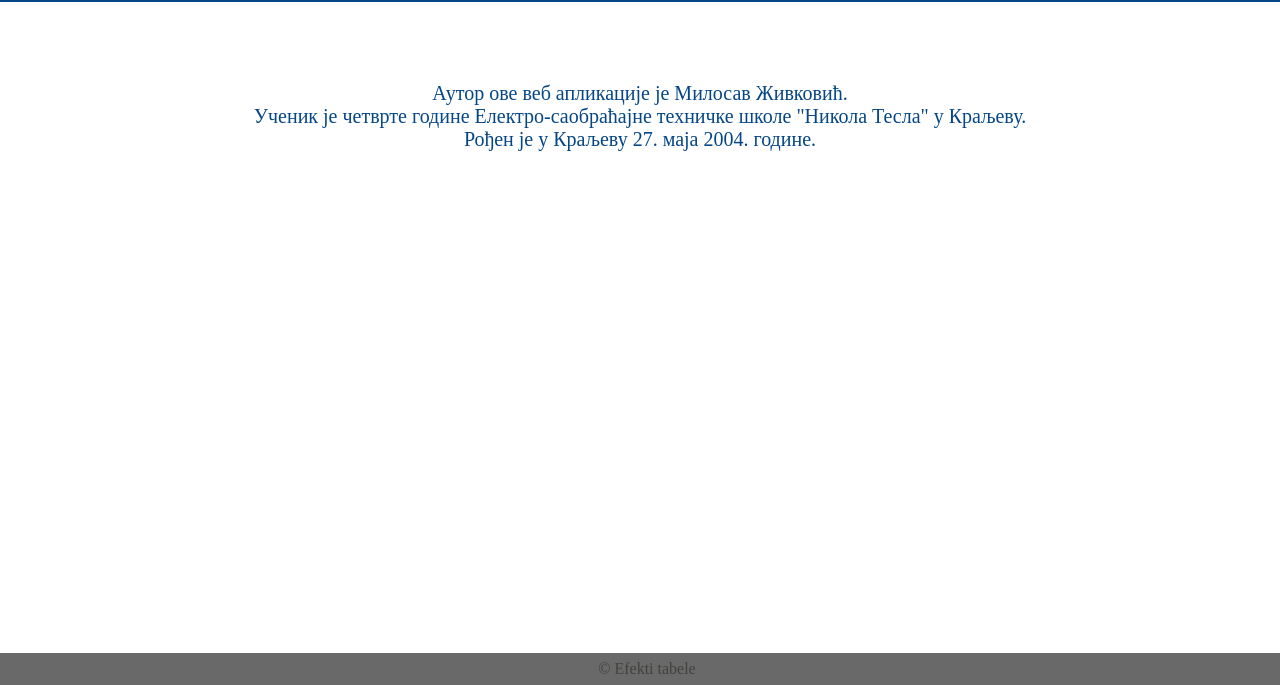
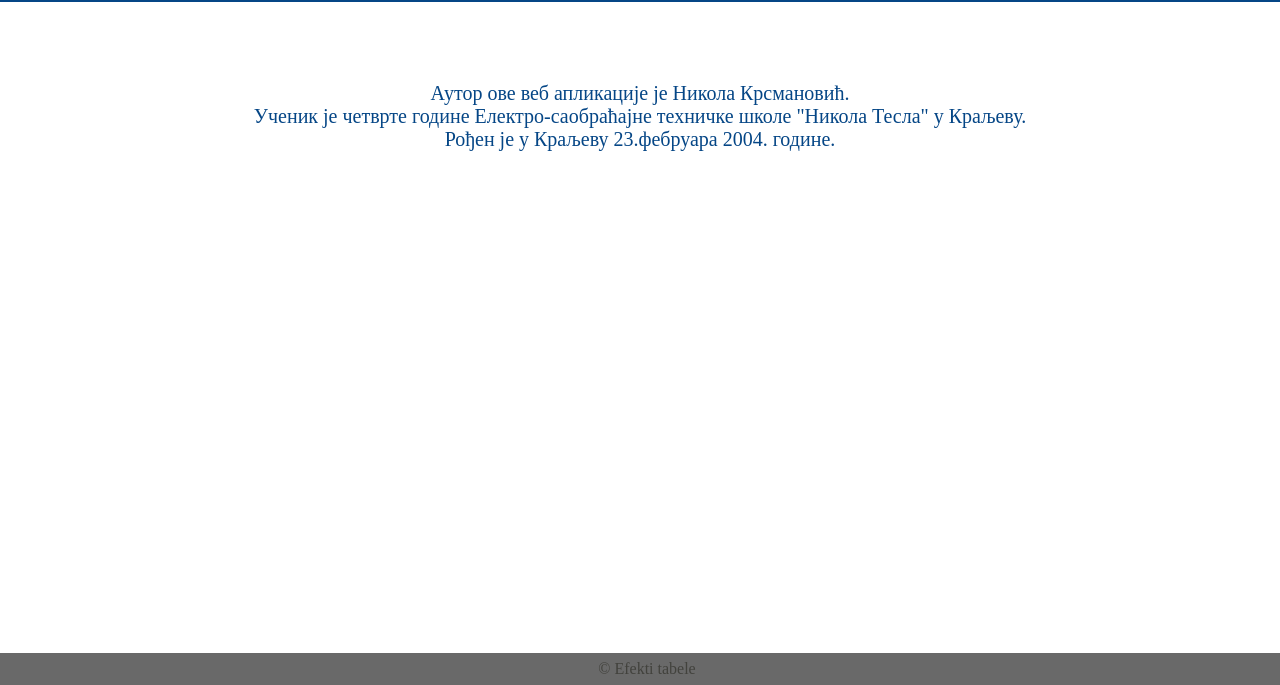
Before and after one commit to nikolakrsmanovic1/4EIT_B21-Sortranje-tabele, a plain HTML site: page pages/autor.html in a window 1280 px wide. Shown: the part 115-800 px from the top of the page. Drawn offline with Linux system fonts and the light colour scheme; files whose address does not match are found by name.

Commit message:
Update autor.html

```diff
--- a/pages/autor.html
+++ b/pages/autor.html
@@ -16,9 +16,9 @@
     </ul>
     <div class="sadrzaj">
         <p class="text">
-            Аутор ове веб апликације је Милосав Живковић.<br>
+            Аутор ове веб апликације је Никола Крсмановић.<br>
             Ученик је четврте године Електро-саобраћајне техничке школе "Никола Тесла" у Краљеву.<br>
-            Рођен је у Краљеву 27. маја 2004. године.
+            Рођен је у Краљеву 23.фебруара 2004. године.
         </p>
     </div>
 
```
